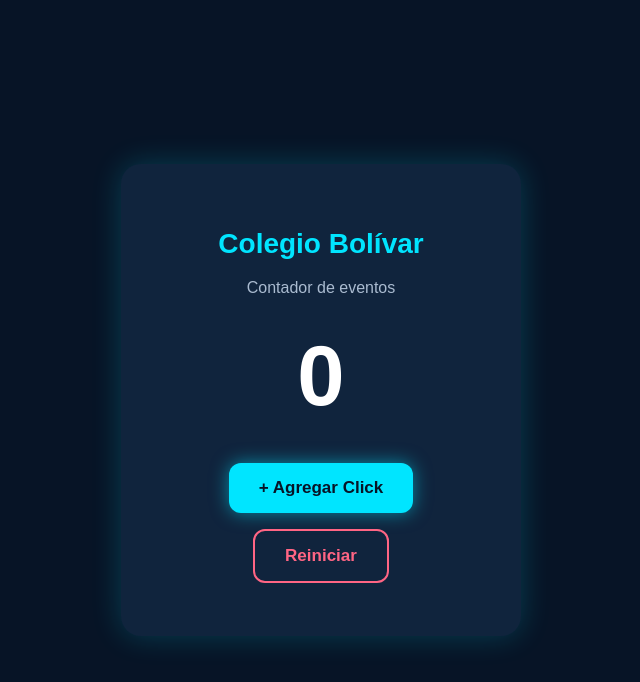
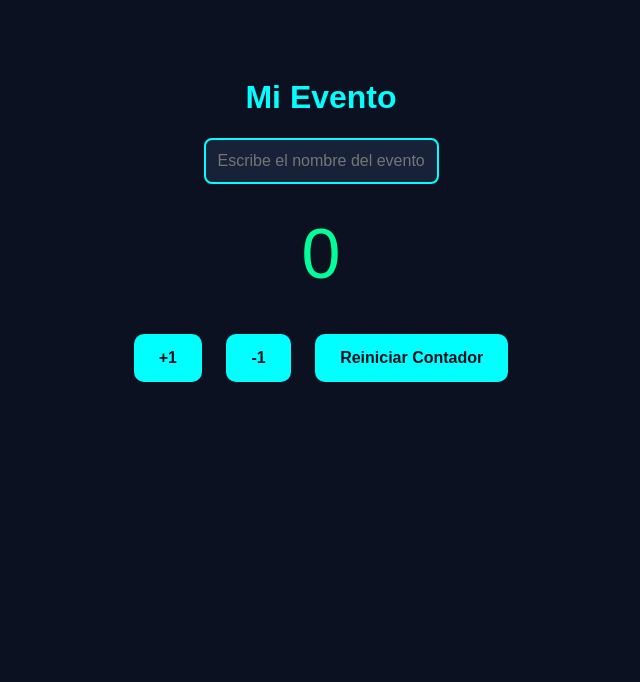
Before and after one commit to tareksbv1998-star/my-first-app, a plain HTML site: page index.html in a window 1280 px wide. Shown: the whole page, without its empty margins (319-959 px from the left). Drawn offline with Linux system fonts and the light colour scheme.

Commit message:
v3: Funcionalidad de reinicio y titulo dinamico agregada

```diff
--- a/index.html
+++ b/index.html
@@ -4,113 +4,99 @@
 <head>
   <meta charset="UTF-8">
   <meta name="viewport" content="width=device-width, initial-scale=1.0">
-  <title>Contador - Colegio Bolívar</title>
+  <title>Contador de Eventos</title>
 
   <style>
-    * {
-      box-sizing: border-box;
-    }
-
     body {
-      margin: 0;
-      min-height: 100vh;
-      display: flex;
-      justify-content: center;
-      align-items: center;
-      background: #071426;
+      background: #0b1120;
+      color: white;
       font-family: Arial, sans-serif;
-      color: white;
-    }
-
-    .container {
       text-align: center;
-      background: #10243d;
-      padding: 45px;
-      border-radius: 20px;
-      box-shadow: 0 0 30px #00e5ff33;
-      width: 90%;
-      max-width: 400px;
+      padding: 50px 20px;
     }
 
     h1 {
-      color: #00e5ff;
-      font-size: 28px;
-    }
-
-    p {
-      color: #aabbd0;
+      color: #00ffff;
     }
 
     #contador {
-      font-size: 85px;
-      font-weight: bold;
-      margin: 30px 0;
-      color: white;
+      font-size: 70px;
+      margin: 30px;
+      color: #00ff99;
     }
 
     button {
-      padding: 15px 30px;
-      margin: 8px;
+      background: #00ffff;
+      color: #08111f;
       border: none;
-      border-radius: 12px;
+      padding: 15px 25px;
+      margin: 10px;
+      border-radius: 10px;
       cursor: pointer;
-      font-size: 17px;
+      font-size: 16px;
       font-weight: bold;
-      transition: 0.2s;
     }
 
-    .sumar {
-      background: #00e5ff;
-      color: #071426;
-      box-shadow: 0 0 18px #00e5ff88;
+    button:hover {
+      background: #00ff99;
+      box-shadow: 0 0 15px #00ff99;
     }
 
-    .sumar:hover {
-      background: #70f3ff;
-      transform: scale(1.05);
-    }
-
-    .reiniciar {
-      background: transparent;
-      color: #ff6584;
-      border: 2px solid #ff6584;
-    }
-
-    .reiniciar:hover {
-      background: #ff6584;
+    input {
+      padding: 12px;
+      border-radius: 8px;
+      border: 2px solid #00ffff;
+      background: #172238;
       color: white;
+      font-size: 16px;
     }
   </style>
 </head>
 
 <body>
-  <div class="container">
-    <h1>Colegio Bolívar</h1>
-    <p>Contador de eventos</p>
 
-    <div id="contador">0</div>
+  <h1 id="titulo">Mi Evento</h1>
 
-    <button class="sumar" onclick="incrementar()">
-      + Agregar Click
-    </button>
+  <input
+    type="text"
+    id="nuevoTitulo"
+    placeholder="Escribe el nombre del evento"
+    oninput="cambiarTitulo()"
+  >
 
-    <button class="reiniciar" onclick="reiniciar()">
-      Reiniciar
-    </button>
-  </div>
+  <div id="contador">0</div>
+
+  <button onclick="aumentar()">+1</button>
+  <button onclick="disminuir()">-1</button>
+  <button onclick="reiniciar()">Reiniciar Contador</button>
 
   <script>
-    let clicks = 0;
+    let contador = 0;
 
-    function incrementar() {
-      clicks++;
-      document.getElementById("contador").textContent = clicks;
+    function actualizarContador() {
+      document.getElementById("contador").textContent = contador;
+    }
+
+    function aumentar() {
+      contador++;
+      actualizarContador();
+    }
+
+    function disminuir() {
+      contador--;
+      actualizarContador();
     }
 
     function reiniciar() {
-      clicks = 0;
-      document.getElementById("contador").textContent = clicks;
+      contador = 0;
+      actualizarContador();
+    }
+
+    function cambiarTitulo() {
+      let texto = document.getElementById("nuevoTitulo").value;
+      document.getElementById("titulo").textContent = texto || "Mi Evento";
     }
   </script>
+
 </body>
 </html>
```
